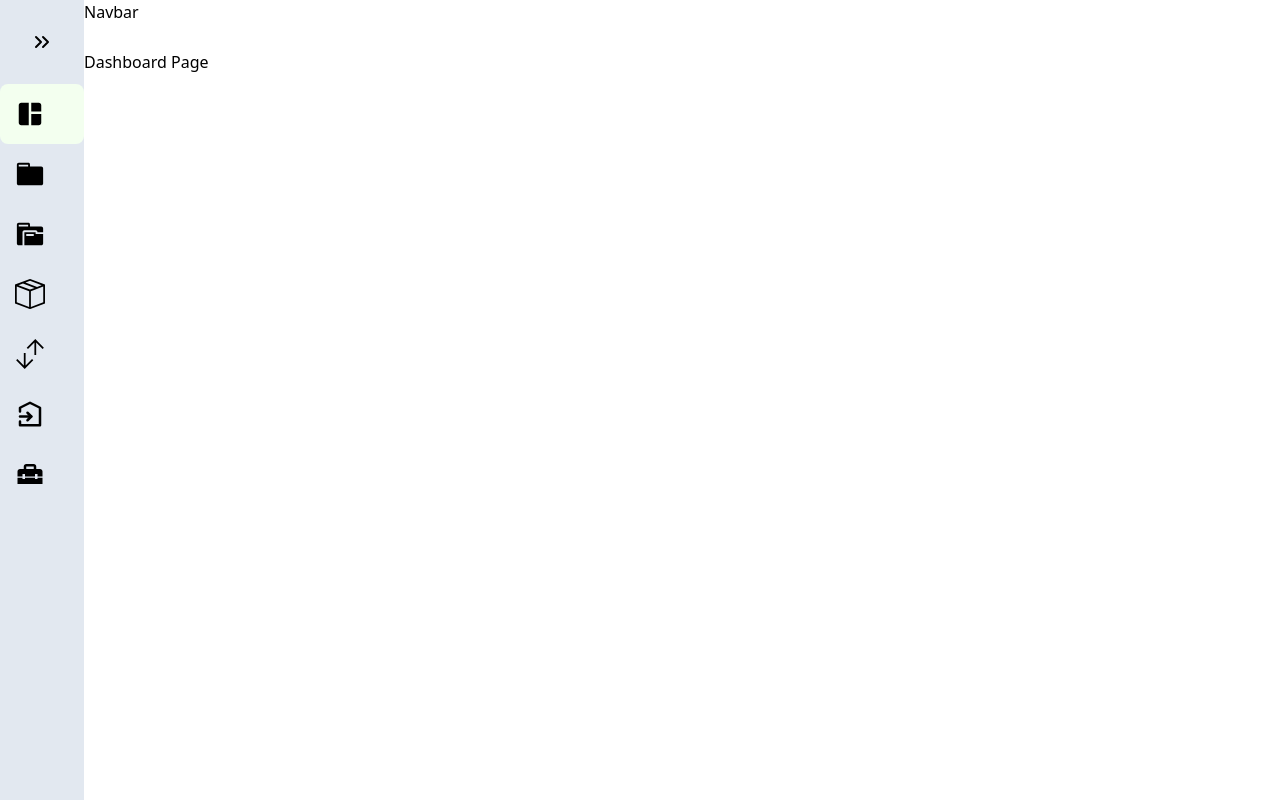
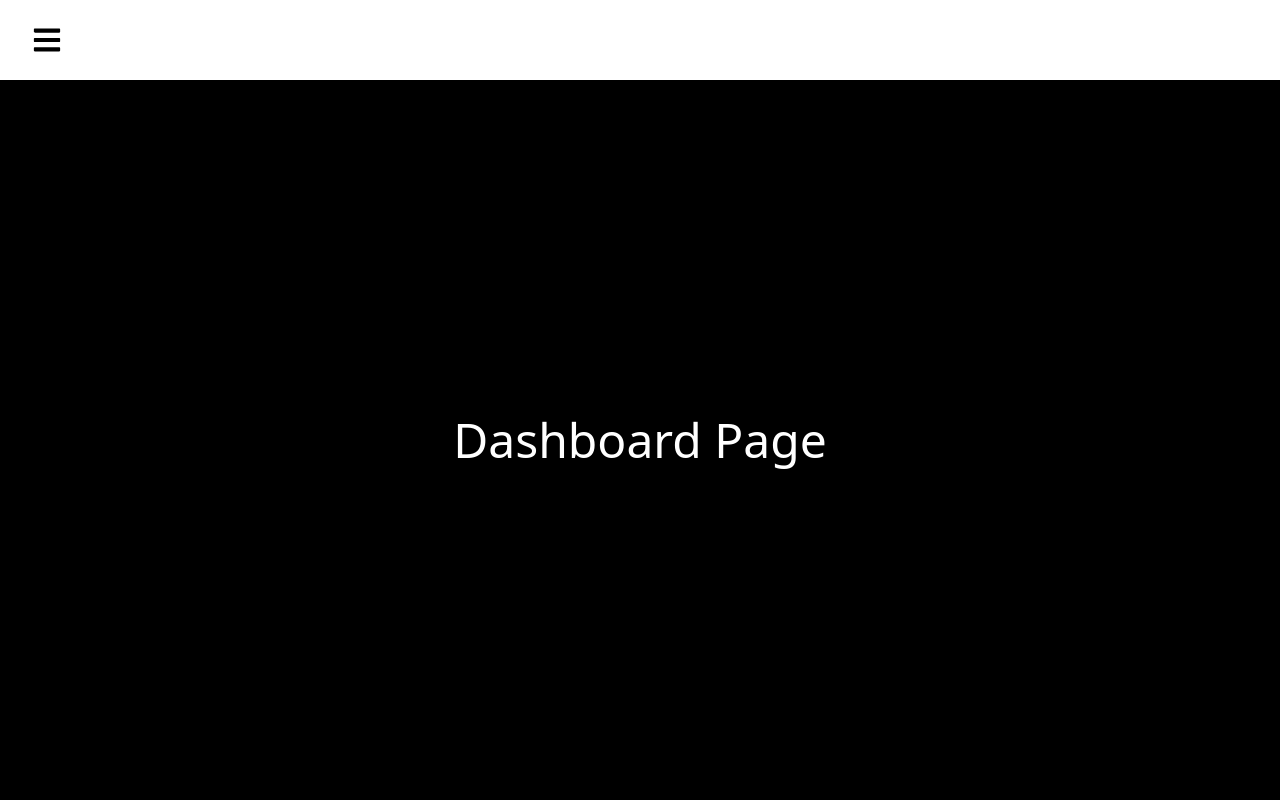
Before and after one commit to Thanapon13/assetManagement-Frontend, a React (Vite) app: page / in a window 1280 px wide. Built offline with nearby package versions, Linux system fonts and the light colour scheme.

Commit message:
sidebar almost done

```diff
--- a/src/components/index.jsx
+++ b/src/components/index.jsx
@@ -1,2 +1,3 @@
 export * from '../components/layout/Sidebar'
 export * from '../components/layout/Navbar'
+export * from '../components/layout/Navbars'
--- a/src/components/layout/Navbar.jsx
+++ b/src/components/layout/Navbar.jsx
@@ -1,9 +1,23 @@
 import React from 'react'
+import { FaBars } from 'react-icons/fa'
+import { MdNotificationsNone } from 'react-icons/md'
+import profile from '../../assets/profile.png'
 
 export const Navbar = ({ children }) => {
   return (
-    <div className="flex h-[50px]">
-      <div>Navbar</div>
+    <div className="flex">
+      <div className="bg-green w-full flex justify-between items-center text-2xl p-1">
+        <div className="ml-10">
+          <FaBars />
+        </div>
+        <div className="flex gap-2">
+          <div className=" border-cyan-50 border-r-2 text-4xl">
+            <MdNotificationsNone />
+          </div>
+          <img src={profile} className="h-9 w-9 rounded-full mr-10"></img>
+        </div>
+      </div>
+      <main className="">{children}</main>
     </div>
   )
 }
--- /dev/null
+++ b/src/components/layout/Navbars.jsx
@@ -0,0 +1,72 @@
+import React, { useState } from 'react'
+import * as FaIcons from 'react-icons/fa'
+import * as AiIcons from 'react-icons/ai'
+import { Link, NavLink } from 'react-router-dom'
+import { IconContext } from 'react-icons'
+import { menuItem } from './SidebarData'
+
+export const Navbars = () => {
+  const [isOpen, setIsOpen] = useState(false)
+
+  const showSidebar = () => {
+    setIsOpen(!isOpen)
+    console.log(isOpen)
+  }
+
+  return (
+    <IconContext.Provider value={{ color: 'undefined' }}>
+      <div className="flex items-center bg-white h-[80px]">
+        <Link to="#" className="ml-8 text-3xl bg-transparent">
+          <FaIcons.FaBars onClick={showSidebar} />
+        </Link>
+      </div>
+      <nav
+        className={
+          isOpen
+            ? 'flex justify-center fixed left-0 top-0 duration-500 bg-white w-[250px] h-screen'
+            : '-left-full  duration-700'
+        }
+      >
+        <ul
+          className={isOpen ? 'block w-full' : 'hidden '}
+          onClick={showSidebar}
+        >
+          <li className="bg-white w-full h-[80px] flex justify-start items-center">
+            <Link to="#" className="ml-8 text-3xl">
+              <AiIcons.AiOutlineClose />
+            </Link>
+          </li>
+          {menuItem.map((item, index) => (
+            <NavLink
+              to={item.path}
+              key={index}
+              className={({ isActive }) =>
+                [
+                  'flex p-[15px] items-center gap-2 rounded-lg hover:bg-sidebar-green',
+                  isActive ? 'bg-sidebar-green' : null,
+                ]
+                  .filter(Boolean)
+                  .join(' ')
+              }
+            >
+              <div className="text-3xl">{item.icon}</div>
+              <div className="">{item.name}</div>
+            </NavLink>
+          ))}
+          {/* {SidebarData.map((item, index) => {
+            return (
+              <li key={index} className={item.cName}>
+                <Link to={item.path}>
+                  {item.icons}
+                  <span>{item.title}</span>
+                </Link>
+              </li>
+            )
+          })} */}
+        </ul>
+      </nav>
+    </IconContext.Provider>
+  )
+}
+
+export default Navbars
--- a/src/components/layout/Sidebar.jsx
+++ b/src/components/layout/Sidebar.jsx
@@ -59,7 +59,7 @@ export const Sidebar = ({ children }) => {
           isOpen
             ? ` w-2/12 sm:min-w-max h-screen `
             : `w-min h-[70px] sm:h-screen`
-        } bg-slate-200 transition-all ease-in-out duration-500`}
+        } bg-slate-200 `}
       >
         {/* top section */}
         <div className="flex justify-center p-[30px]">
@@ -73,15 +73,11 @@ export const Sidebar = ({ children }) => {
           <div className={`${isOpen ? `block` : `-ml-5`} text-2xl ml-auto`}>
             <FaBars
               onClick={toggle}
-              className={`${
-                isOpen ? `block` : `hidden`
-              } transition-all ease-in-out duration-500 hover:bg-slate-500`}
+              className={`${isOpen ? `block` : `hidden`}  hover:bg-slate-500`}
             />
             <FiChevronsRight
               onClick={toggle}
-              className={`${
-                isOpen ? `hidden` : `block`
-              } transition-all ease-in-out duration-500 hover:bg-slate-500`}
+              className={`${isOpen ? `hidden` : `block`} hover:bg-slate-500`}
             />
           </div>
         </div>
@@ -93,7 +89,7 @@ export const Sidebar = ({ children }) => {
               key={index}
               className={({ isActive }) =>
                 [
-                  'flex p-[15px] items-center gap-2 rounded-lg transition-all ease-in-out duration-500 hover:bg-sidebar-green',
+                  'flex p-[15px] items-center gap-2 rounded-lg hover:bg-sidebar-green',
                   isActive ? 'bg-sidebar-green' : null,
                 ]
                   .filter(Boolean)
@@ -108,7 +104,7 @@ export const Sidebar = ({ children }) => {
           ))}
         </div>
       </div>
-      <main className="">{children}</main>
+      {/* <main className="">{children}</main> */}
     </div>
   )
 }
--- /dev/null
+++ b/src/components/layout/SidebarData.jsx
@@ -0,0 +1,43 @@
+import React, { useState } from 'react'
+import { MdSpaceDashboard, MdHomeRepairService } from 'react-icons/md'
+import { GoFileDirectory, GoFileSubmodule } from 'react-icons/go'
+import { TfiPackage, TfiExchangeVertical } from 'react-icons/tfi'
+import { TbTransferIn } from 'react-icons/tb'
+
+export const menuItem = [
+  {
+    path: '/',
+    name: 'แดชบอร์ด',
+    icon: <MdSpaceDashboard />,
+  },
+  {
+    path: '/assetInformation',
+    name: 'ข้อมูลครุภัณฑ์',
+    icon: <GoFileDirectory />,
+  },
+  {
+    path: '/assetGroup',
+    name: 'ข้อมูลครุภัณฑ์เป็นชุด',
+    icon: <GoFileSubmodule />,
+  },
+  {
+    path: '/assetWithdraw',
+    name: 'เบิกครุภัณฑ์',
+    icon: <TfiPackage />,
+  },
+  {
+    path: '/borrowList',
+    name: 'ยืม-คืน ครุภัณฑ์',
+    icon: <TfiExchangeVertical />,
+  },
+  {
+    path: '/transferAsset',
+    name: 'โอน-ย้าย ครุภัณฑ์',
+    icon: <TbTransferIn />,
+  },
+  {
+    path: '/repairDashboard',
+    name: 'งานซ่อม',
+    icon: <MdHomeRepairService />,
+  },
+]
--- a/src/pages/Dashboard.jsx
+++ b/src/pages/Dashboard.jsx
@@ -1,7 +1,11 @@
 import React from 'react'
 
 export const Dashboard = () => {
-  return <div>Dashboard Page</div>
+  return (
+    <div className="flex justify-center items-center h-[90vh] bg-black text-white text-5xl">
+      Dashboard Page
+    </div>
+  )
 }
 
 export default Dashboard
--- a/src/router/Router.jsx
+++ b/src/router/Router.jsx
@@ -1,6 +1,6 @@
 import React from 'react'
 import { BrowserRouter, Routes, Route } from 'react-router-dom'
-import { Sidebar, Navbar } from '../components'
+import { Sidebar, Navbars } from '../components'
 import {
   Dashboard,
   BorrowList,
@@ -14,8 +14,7 @@ import {
 const Router = () => {
   return (
     <BrowserRouter>
-      <Sidebar>
-        <Navbar />
+      <Navbars />
       <Routes>
         <Route path="/" element={<Dashboard />} />
         <Route path="/dashBoard" element={<Dashboard />} />
@@ -26,7 +25,6 @@ const Router = () => {
         <Route path="/transferAsset" element={<TransferAsset />} />
         <Route path="/repairDashboard" element={<RepairDashboard />} />
       </Routes>
-      </Sidebar>
     </BrowserRouter>
   )
 }
--- a/tailwind.config.cjs
+++ b/tailwind.config.cjs
@@ -5,6 +5,7 @@ module.exports = {
     extend: {
       colors: {
         'sidebar-green': '#F3FFEF',
+        green: '#38821D',
       },
     },
   },
```
Also changed, not shown: src/assets/profile.png (added). Lines whose indentation alone changed are shown as unchanged.
